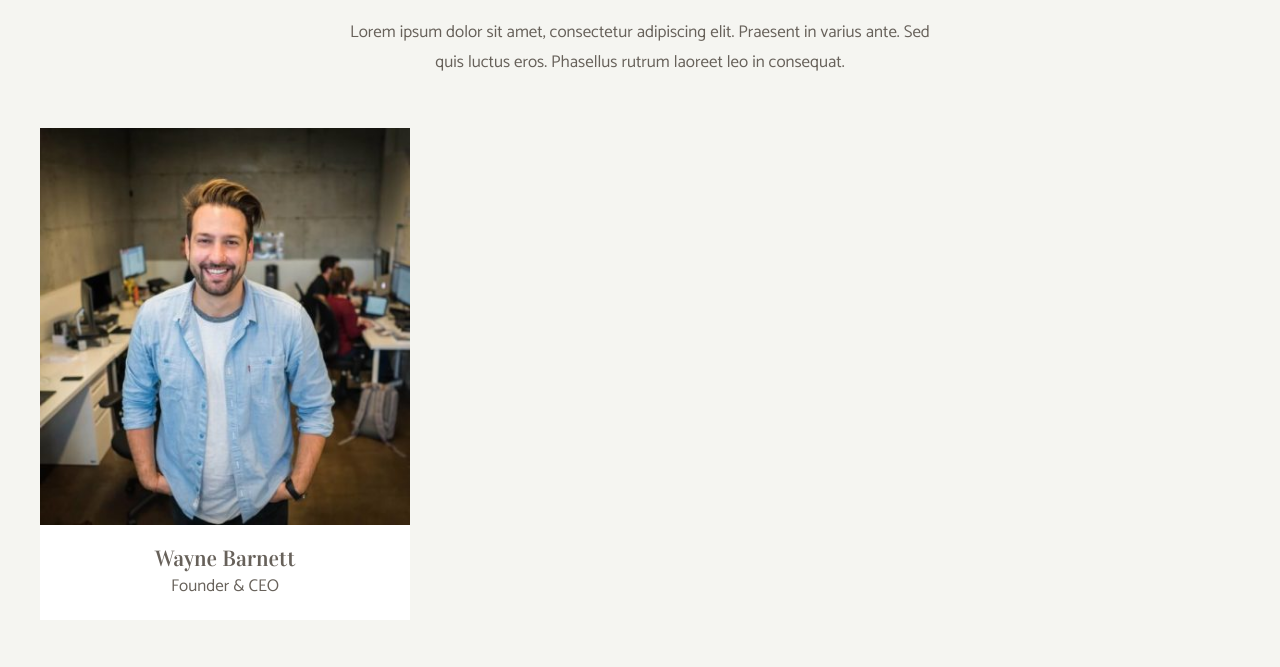
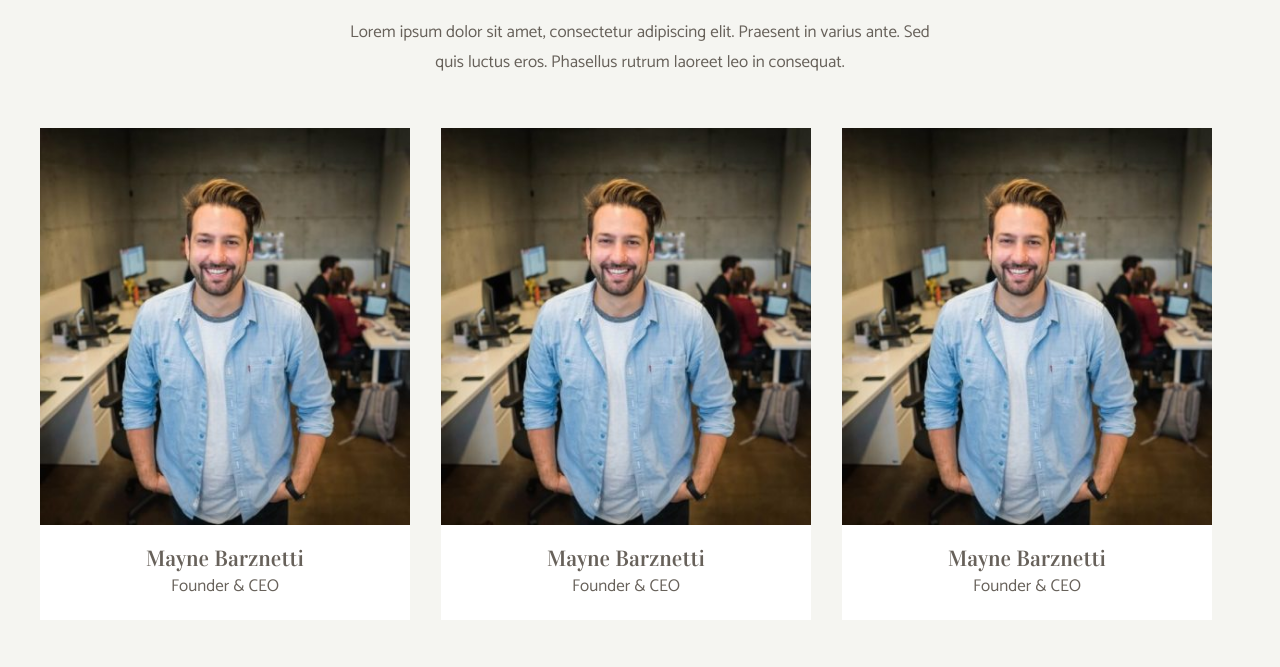
Before and after one commit to AlessandroOviszach/js-our-team, a plain HTML site: page index.html in a window 1280 px wide. Shown: the part 107-774 px from the top of the page. Drawn offline with Linux system fonts and the light colour scheme.

Commit message:
visualizzazione 6 card

```diff
--- a/js/main.js
+++ b/js/main.js
@@ -6,7 +6,7 @@
 
 
 
-
+// strutura dati card
 const team = [
     {
         name : 'Mayne Barznetti',
@@ -38,9 +38,32 @@ const team = [
         Role : 'Founder & CEO',
         image : '../img/wayne-barnett-founder-ceo.jpg'
     },
-    {
-        name : 'Mayne Barznetti',
-        Role : 'Founder & CEO',
-        image : '../img/wayne-barnett-founder-ceo.jpg'
-    },
 ];
+
+
+// renderizzazione team
+const container = document.querySelector('.team-container');
+
+draw_team(team, container);
+
+// funzione di aggiunta oggetto
+function draw_team(team, container) {
+  for (let i = 0; i < team.length; i++) {
+    const member = team[i];
+    console.log(member);
+
+    container.innerHTML += `
+    <div class="team-card">
+      <div class="card-image">
+        <img
+          src="img/${member.image}"
+          alt="${member.name}"
+        />
+      </div>
+      <div class="card-text">
+        <h3>${member.name}</h3>
+        <p>${member.Role}</p>
+      </div>
+    </div>`
+  }
+}
```
Also changed, not shown: index.html (+2 -2 lines).
